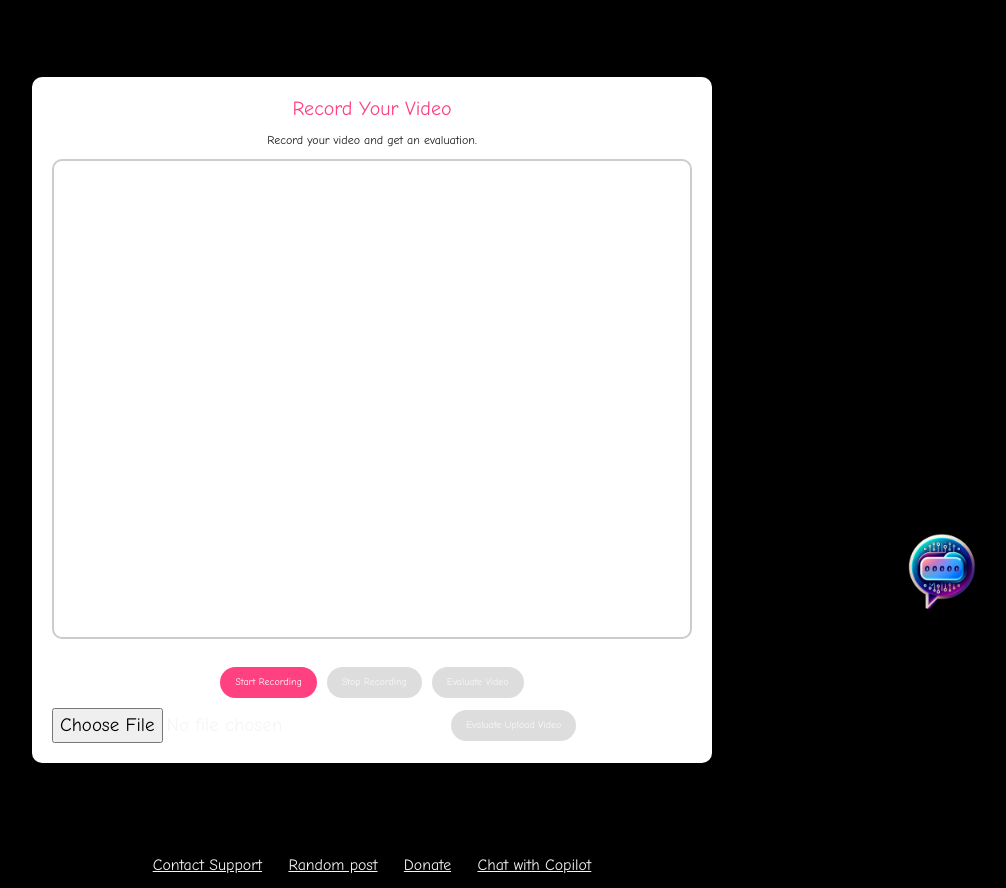
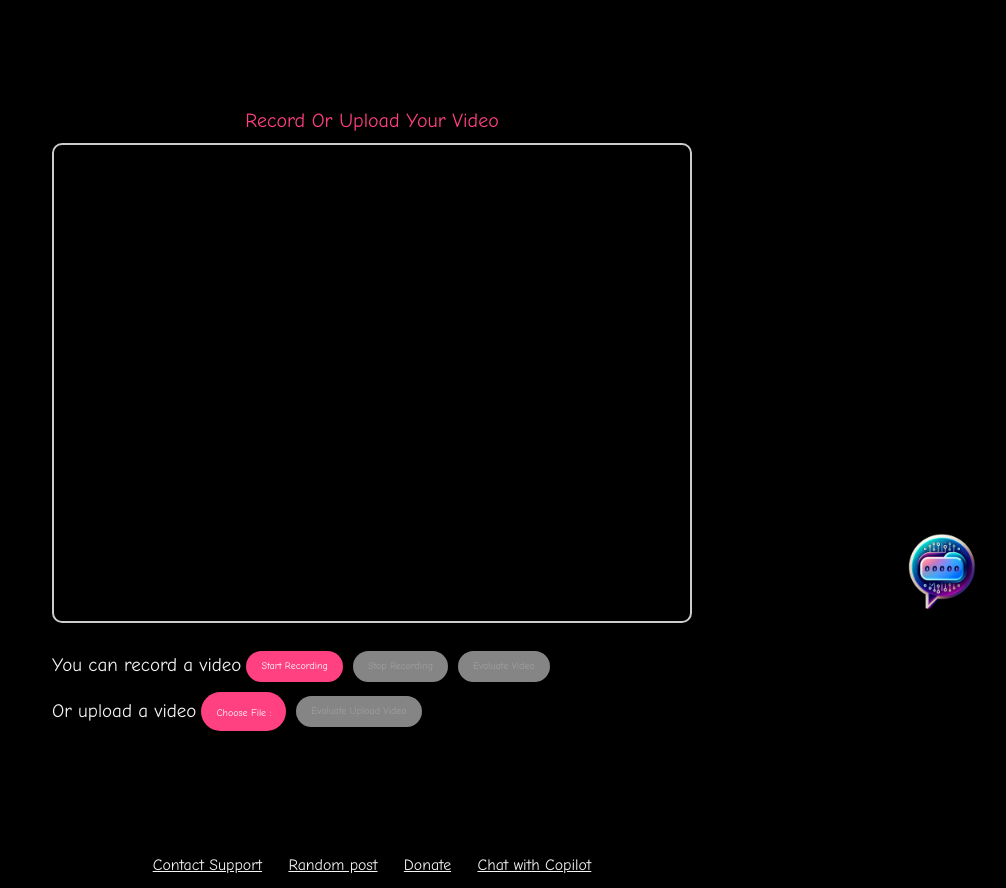
Before and after one commit to yuemanwai/japanese-academy, a Flask app: page /record in a window 1280 px wide. Shown: the part 135-1023 px from the top of the page, without its empty margins (268-1274 px from the left). Run offline with Flask 3, Linux system fonts and the light colour scheme; the visitor is signed in with stand-in values (Sample User, id 1); data comes from the database, SQL or seed files in the repository; some libraries are stand-ins or nearby versions.

Commit message:
Enhance video recording and upload functionality with improved UI elements and error handling

```diff
--- a/app/templates/record.html.j2
+++ b/app/templates/record.html.j2
@@ -34,7 +34,6 @@
     cursor: not-allowed;
   }
   .record-card {
-    background: #fff;
     border-radius: 10px;
     box-shadow: 0 4px 6px rgba(0, 0, 0, 0.1);
     padding: 2rem;
@@ -51,13 +50,32 @@
   }
   .button-row {
     display: flex;
-    justify-content: center;
     margin-top: 1rem;
   }
   .upload-container {
     margin-top: 1rem;
     display: flex;
     align-items: center;
+  }
+  .upload-container input[type="file"] {
+    display: none;
+  }
+  .upload-container label {
+    background: var(--primary);
+    color: white;
+    border: none;
+    padding: 0.8rem 1.5rem;
+    border-radius: 25px;
+    cursor: pointer;
+    transition: background 0.3s ease;
+    margin: 0 0.5rem;
+  }
+  .upload-container label:hover {
+    background: var(--secondary);
+    color: white;
+  }
+  .file-name {
+    font-size: 1.5rem;
   }
   .evaluation-results {
     text-align: left;
@@ -95,16 +113,19 @@
 {% block app_content %}
 <div class="record-container">
   <div class="record-card">
-    <h2>Record Your Video</h2>
-    <p>Record your video and get an evaluation.</p>
+    <h2>Record Or Upload Your Video</h2>
     <video id="video" width="640" height="480" autoplay></video>
     <div class="button-row">
+      You can record a video
       <button id="startBtn" class="btn">Start Recording</button>
       <button id="stopBtn" class="btn" disabled>Stop Recording</button>
       <button id="evaluateBtn" class="btn" disabled>Evaluate Video</button>
     </div>
     <div class="upload-container">
+      Or upload a video
+      <label for="uploadInput" class="btn">Choose File :  <span id="fileName" class="file-name"></span></label>
       <input type="file" id="uploadInput" accept="video/*">
+
       <button id="evaluateUploadBtn" class="btn" disabled>Evaluate Upload Video</button>
     </div>
     <div id="loader" class="loader"></div>
@@ -121,6 +142,7 @@
   const evaluateBtn = document.getElementById('evaluateBtn');
   const evaluateUploadBtn = document.getElementById('evaluateUploadBtn');
   const uploadInput = document.getElementById('uploadInput');
+  const fileName = document.getElementById('fileName');
   const loader = document.getElementById('loader');
   let mediaRecorder;
   let recordedChunks = [];
@@ -136,28 +158,27 @@
         }
       };
 
-      mediaRecorder.onstop = function() {
+      mediaRecorder.onstop = async function() {
         const blob = new Blob(recordedChunks, { type: 'video/webm' });
         const formData = new FormData();
         formData.append('video', blob, 'recorded_video.webm');
 
-        fetch('/video_evaluation', {
+        try {
+          const response = await fetch('/video_evaluation', {
             method: 'POST',
             body: formData
-        })
-        .then(response => response.json())
-        .then(data => {
+          });
+          const data = await response.json();
           loader.style.display = 'none';
           if (data.success) {
             window.location.href = `/score/${data.user_id}`;
           } else {
             alert('Error evaluating video');
           }
-        })
-        .catch(error => {
+        } catch (error) {
           loader.style.display = 'none';
           console.error('Error uploading recorded video:', error);
-        });
+        }
       };
     })
     .catch(error => {
@@ -179,61 +200,60 @@
     evaluateBtn.disabled = false;
   });
 
-  evaluateBtn.addEventListener('click', () => {
+  evaluateBtn.addEventListener('click', async () => {
     loader.style.display = 'block';
     const blob = new Blob(recordedChunks, { type: 'video/webm' });
     const formData = new FormData();
     formData.append('video', blob, 'recorded_video.webm');
 
-    fetch('/video_evaluation', {
+    try {
+      const response = await fetch('/video_evaluation', {
         method: 'POST',
         body: formData
-    })
-    .then(response => response.json())
-    .then(data => {
+      });
+      const data = await response.json();
       loader.style.display = 'none';
       if (data.success) {
         window.location.href = `/score/${data.user_id}`;
       } else {
         alert('Error evaluating video');
       }
-    })
-    .catch(error => {
+    } catch (error) {
       loader.style.display = 'none';
       console.error('Error sending evaluation request:', error);
       alert('Error sending evaluation request: ' + error.message);
-    });
+    }
   });
 
   uploadInput.addEventListener('change', () => {
     console.log('File input changed');
     evaluateUploadBtn.disabled = uploadInput.files.length === 0;
+    fileName.textContent = uploadInput.files.length > 0 ? uploadInput.files[0].name : '';
   });
 
-  evaluateUploadBtn.addEventListener('click', () => {
+  evaluateUploadBtn.addEventListener('click', async () => {
     loader.style.display = 'block';
     const file = uploadInput.files[0];
     const formData = new FormData();
     formData.append('video', file);
 
-    fetch('/video_evaluation', {
+    try {
+      const response = await fetch('/video_evaluation', {
         method: 'POST',
         body: formData
-    })
-    .then(response => response.json())
-    .then(data => {
+      });
+      const data = await response.json();
       loader.style.display = 'none';
       if (data.success) {
         window.location.href = `/score/${data.user_id}`;
       } else {
         alert('Error evaluating video');
       }
-    })
-    .catch(error => {
+    } catch (error) {
       loader.style.display = 'none';
       console.error('Error uploading video:', error);
       alert('Error uploading video: ' + error.message);
-    });
+    }
   });
 
 </script>
```
Lines whose indentation alone changed are shown as unchanged.
